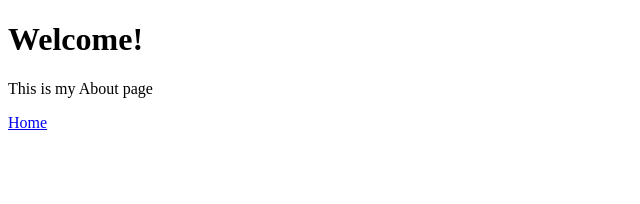
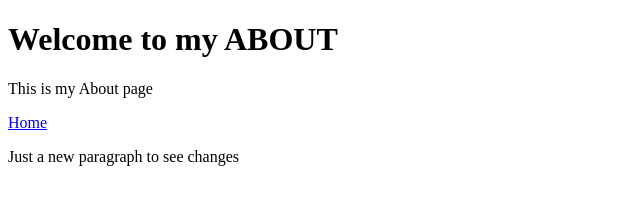
Before and after one commit to forestovic/GoodStuffMaan, a plain HTML site: page about.html in a window 1280 px wide. Shown: the whole page, without its empty margins (0-640 px from the left). Drawn offline with Linux system fonts and the light colour scheme.

Commit message:
updated about.html
wow

```diff
--- a/about.html
+++ b/about.html
@@ -6,8 +6,9 @@
     <title>About</title>
 </head>
 <body>
-    <h1>Welcome!</h1>
+    <h1>Welcome to my ABOUT</h1>
     <p>This is my About page</p>
     <a href="index.html">Home</a>
+    <p>Just a new paragraph to see changes</p>
 </body>
 </html>
```
